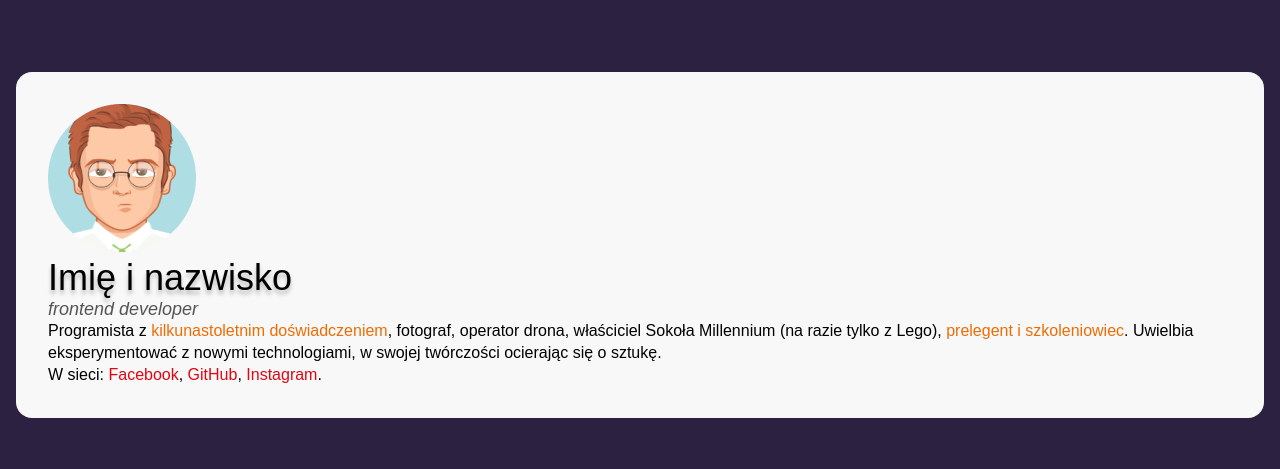
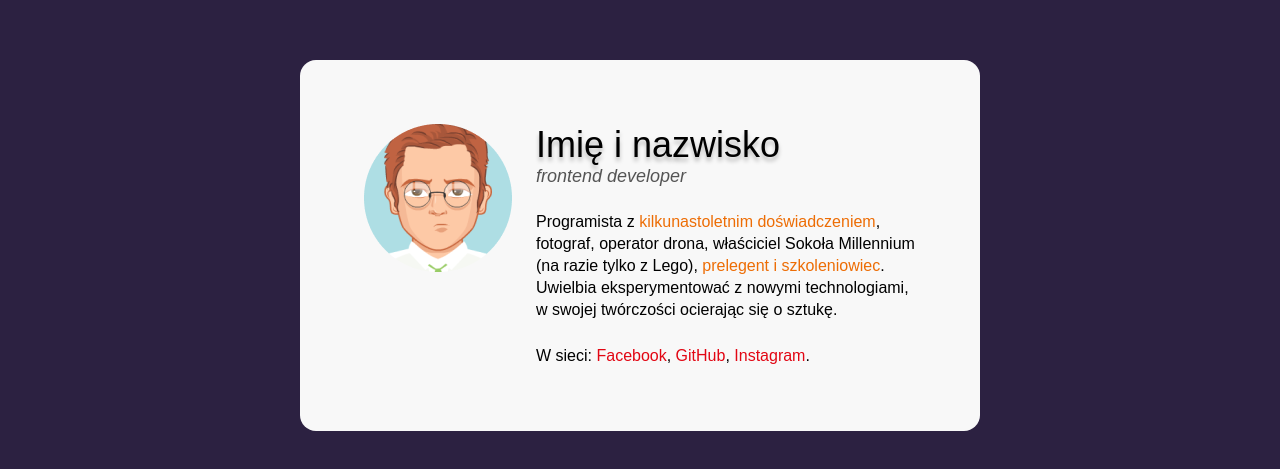
Before and after one commit to Angelika-Borko/business-card-2023, a plain HTML site: page index.html in a window 1280 px wide. Shown: the part 171-640 px from the top of the page. Drawn offline with Linux system fonts and the light colour scheme.

Commit message:
Added flex styles for card content

```diff
--- a/index.html
+++ b/index.html
@@ -1,5 +1,6 @@
 <!DOCTYPE html>
 <html lang="pl">
+
 <head>
     <meta charset="UTF-8">
     <meta name="viewport" content="width=device-width, initial-scale=1.0">
@@ -7,17 +8,26 @@
     <link href="style.css" type="text/css" rel="stylesheet">
     <link href="normalize.css" type="text/css" rel="stylesheet">
 </head>
+
 <body>
     <main class="card">
-<article>
+        <article class="card_content">
             <img src="/avatar.png" alt="awatar">
+            <div class="card_info">
                 <header>
                     <h1 class="card_name">Imię i nazwisko</h1>
                     <p class="card_occupation">frontend developer</p>
                 </header>
-    <p class="card_description">Programista z <span class="card_description--special">kilkunastoletnim doświadczeniem</span>, fotograf, operator drona, właściciel Sokoła Millennium (na razie tylko z Lego), <span class="card_description--special">prelegent i szkoleniowiec</span>. Uwielbia eksperymentować z nowymi technologiami, w swojej twórczości ocierając się o sztukę.</p>
-    <p class="card_description">W sieci: <a class="card_description--link" href="#">Facebook</a>, <a class="card_description--link" href="#">GitHub</a>, <a class="card_description--link" href="#">Instagram</a>.</p>
+                <p class="card_description">Programista z <span class="card_description--special">kilkunastoletnim
+                        doświadczeniem</span>, fotograf, operator drona, właściciel Sokoła Millennium (na razie tylko z
+                    Lego), <span class="card_description--special">prelegent i szkoleniowiec</span>. Uwielbia
+                    eksperymentować z nowymi technologiami, w swojej twórczości ocierając się o sztukę.</p>
+                <p class="card_description">W sieci: <a class="card_description--link" href="#">Facebook</a>, <a
+                        class="card_description--link" href="#">GitHub</a>, <a class="card_description--link"
+                        href="#">Instagram</a>.</p>
+            </div>
         </article>
     </main>
 </body>
+
 </html>
--- a/style.css
+++ b/style.css
@@ -2,7 +2,7 @@ body {
     background: #2C2141;
     min-height: 100vh;
     display: flex;
-    align-content: center;
+    justify-content: center;
     align-items: center;
     padding: 16px;
     font-family: Arial;
@@ -12,6 +12,17 @@ body {
     border-radius: 16px;
     background: #F8F8F8;
     padding: 32px;
+    flex-basis: 616px;
+}
+
+.card_content {
+    display: flex;
+padding: 32px;
+align-items: flex-start;
+align-content: flex-start;
+gap: 24px;
+flex-wrap: wrap;
+justify-content: center;
 }
 
 .card_description {
@@ -40,6 +51,15 @@ body {
     line-height: 1.375;
 }
 
+.card_info {
+flex-basis: 380px;
+display: flex;
+flex-direction: column;
+align-items: flex-start;
+gap: 24px;
+flex-grow: 1;
+}
+
 .card_name {
     color: #000;
     text-shadow: 0px 4px 4px rgba(0, 0, 0, 0.25);
```
Lines whose indentation alone changed are shown as unchanged.
